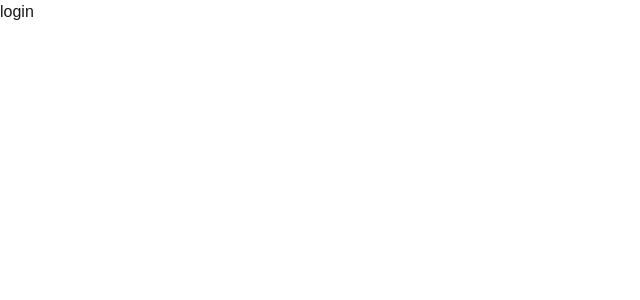
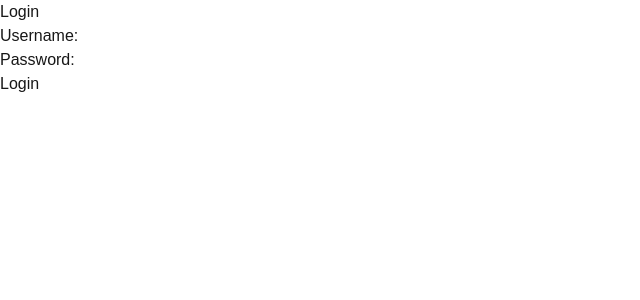
Before and after one commit to alexmli23/MadHacks2024, a Next.js app in the folder madhacksproject/: page /Login in a window 1280 px wide. Shown: the top 300 px of the page, without its empty margins (0-640 px from the left). Built offline with nearby package versions, Linux system fonts and the light colour scheme.

Commit message:
login and signup pages

```diff
--- a/madhacksproject/src/app/Components/Intro.js
+++ b/madhacksproject/src/app/Components/Intro.js
@@ -37,7 +37,7 @@ const Intro = () => {
         className="absolute top-0 left-0 w-full h-full object-cover"
       ></video>
       <div className="absolute top-5 right-5 z-10">
-        <Link href="/Login">
+        <Link href="/login">
           <button className="text-sky-100 text-5xl bg-black bg-opacity-50 p-3 rounded">
             Login
           </button>
--- a/madhacksproject/src/app/Login/page.js
+++ b/madhacksproject/src/app/Login/page.js
@@ -1,9 +1,44 @@
-import React from 'react'
+'use client';
 
-const page = () => {
+import React, { useState } from 'react';
+
+function LoginPage() {
+  const [username, setUsername] = useState('');
+  const [password, setPassword] = useState('');
+
+  const handleLogin = (e) => {
+    e.preventDefault();
+
+    // Perform login logic here, e.g., send credentials to a backend server
+    console.log('Logging in with:', username, password);
+  };
+
   return (
-    <div>login</div>
-  )
+    <div>
+      <h2>Login</h2>
+      <form onSubmit={handleLogin}>
+        <div>
+          <label htmlFor="username">Username:</label>
+          <input
+            type="text"
+            id="username"
+            value={username}
+            onChange={(e) => setUsername(e.target.value)}
+          />
+        </div>
+        <div>
+          <label htmlFor="password">Password:</label>
+          <input
+            type="password"
+            id="password"
+            value={password}
+            onChange={(e) => setPassword(e.target.value)}
+          />
+        </div>
+        <button type="submit">Login</button>
+      </form>
+    </div>
+  );
 }
 
-export default page
+export default LoginPage;
```
Also changed, not shown: madhacksproject/src/app/Components/LogIn.js (deleted, +0 -9 lines), madhacksproject/src/app/login/LoginPage.js (deleted, +0 -42 lines), madhacksproject/src/app/signup/page.js (renamed from madhacksproject/src/app/login/SignupPage.js).
